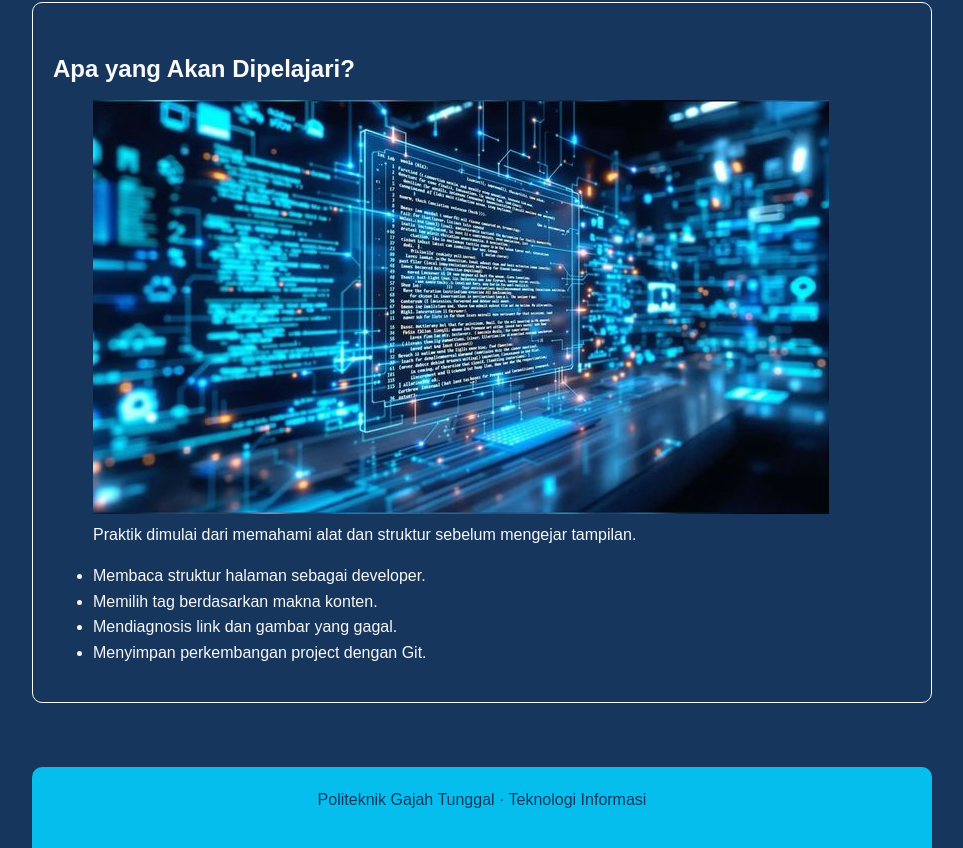
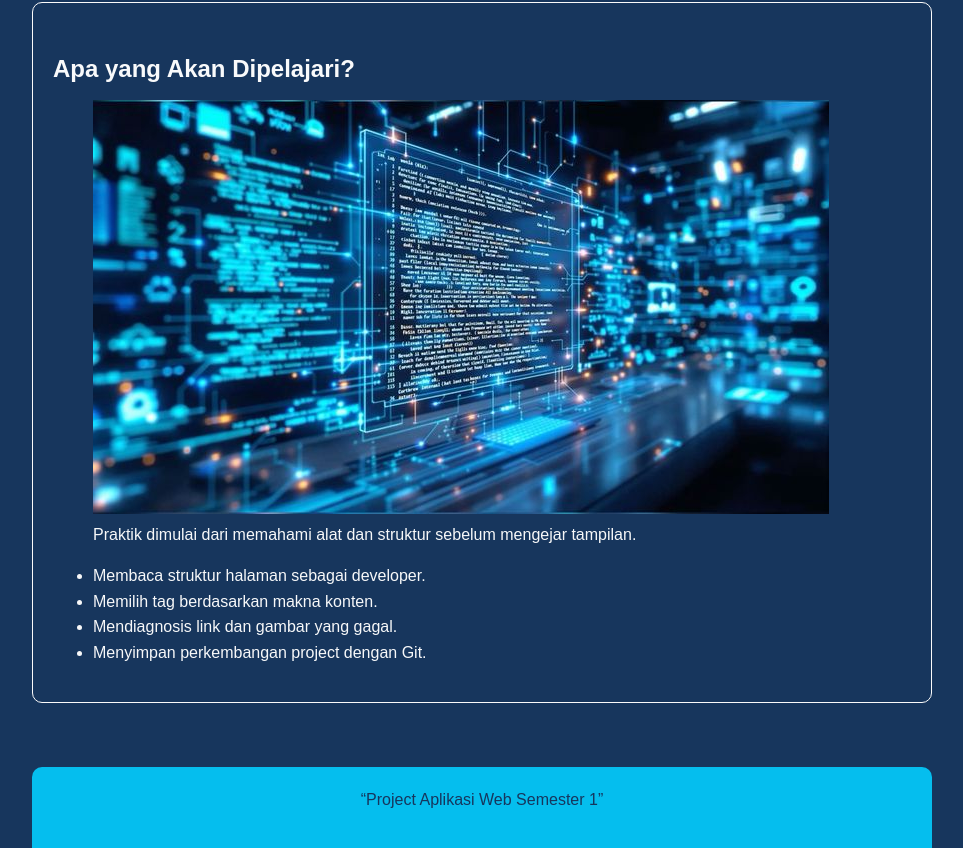
Before and after one commit to imanuellahia08-web/P04-web-2604015, a plain HTML site: page index.html in a window 1280 px wide. Shown: the part 923-1771 px from the top of the page, without its empty margins (158-1121 px from the left). Drawn offline with Linux system fonts and the light colour scheme.

Commit message:
docs: perbarui informasi footer project

```diff
--- a/index.html
+++ b/index.html
@@ -63,7 +63,7 @@
   </main>
 
   <footer id="kontak">
-    <p>Politeknik Gajah Tunggal · Teknologi Informasi</p>
+    <p>“Project Aplikasi Web Semester 1”</p>
   </footer>
 </body>
 </html>
```
